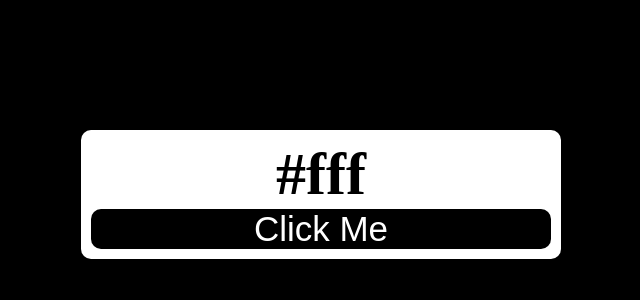
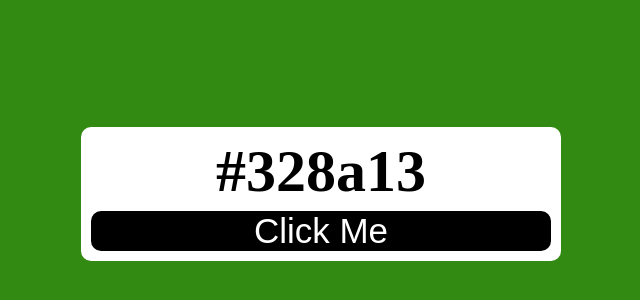
Before and after one commit to Nijumdip/random-color-generator, a plain HTML site: page index.html in a window 1280 px wide. Shown: the part 206-506 px from the top of the page, without its empty margins (319-959 px from the left). Drawn offline with Linux system fonts and the light colour scheme.

Commit message:
alhamdulillah done

```diff
--- a/app.js
+++ b/app.js
@@ -0,0 +1,16 @@
+const getColor = () => {
+    const getRandomNumber = Math.floor(Math.random() * 16777215);
+    // console.log("#"+ getRandomNumber);
+    const getRandomCode = "#" + getRandomNumber.toString(16);
+    // console.log( getRandomNumber, getRandomCode);
+    document.body.style.backgroundColor = getRandomCode;
+    document.getElementById("color-code").innerHTML = getRandomCode;
+
+    navigator.clipboard.writeText(getRandomCode);
+};
+
+document.getElementById("btn").addEventListener(
+    "click",
+    getColor
+)
+getColor();
--- a/index.html
+++ b/index.html
@@ -10,8 +10,8 @@
 <body>
     <div class="main">
         <div class="container">
-            <h2>#fff</h2>
-            <button>Click Me</button>
+            <h2 id="color-code">#fff</h2>
+            <button id="btn">Click Me</button>
         </div>
     </div>
     <script src="app.js"></script>
--- a/style.css
+++ b/style.css
@@ -4,7 +4,8 @@
     box-sizing: border-box;
 }
 body{
-    background-color: black;
+    /* background-color: black; */
+    transition: 0.2s;
 }
 .main{
 width: 100%;
@@ -24,6 +25,7 @@ align-items: center;
 }
 button{
     width: 100%;
+    margin-top: 5px;
     background-color: black;
     color: white;
     border: none;
```
